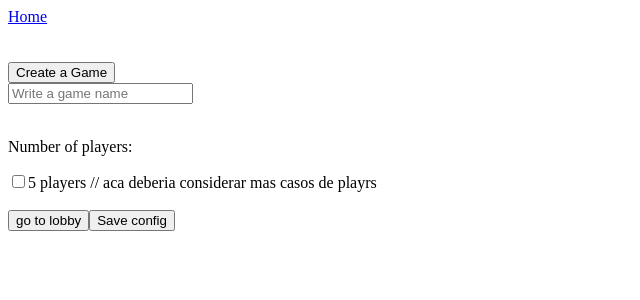
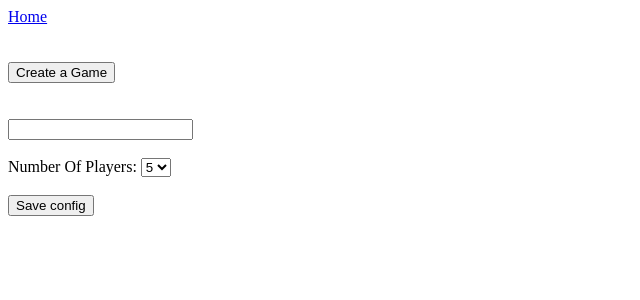
Before and after one commit to ExpectoAprobarum/FrontendSV, a React (Create React App) app: page / in a window 1280 px wide. Both pictures are taken after a click on the button "Create a Game". Shown: the top 300 px of the page, without its empty margins (0-640 px from the left). Built offline with nearby package versions, Linux system fonts and the light colour scheme; the HTML template or start-up script is replaced by a standard one.

Commit message:
redireccion a lobby hecha

```diff
--- a/package.json
+++ b/package.json
@@ -6,6 +6,8 @@
     "@testing-library/jest-dom": "^4.2.4",
     "@testing-library/react": "^9.5.0",
     "@testing-library/user-event": "^7.2.1",
+    "axios": "^0.20.0",
+    "link-react": "^3.0.0",
     "react": "^17.0.0",
     "react-dom": "^17.0.0",
     "react-router-dom": "^5.2.0",
--- /dev/null
+++ b/public/index.html
@@ -0,0 +1,43 @@
+<!DOCTYPE html>
+<html lang="en">
+  <head>
+    <meta charset="utf-8" />
+    <link rel="icon" href="%PUBLIC_URL%/favicon.ico" />
+    <meta name="viewport" content="width=device-width, initial-scale=1" />
+    <meta name="theme-color" content="#000000" />
+    <meta
+      name="description"
+      content="Web site created using create-react-app"
+    />
+    <link rel="apple-touch-icon" href="%PUBLIC_URL%/logo192.png" />
+    <!--
+      manifest.json provides metadata used when your web app is installed on a
+      user's mobile device or desktop. See https://developers.google.com/web/fundamentals/web-app-manifest/
+    -->
+    <link rel="manifest" href="%PUBLIC_URL%/manifest.json" />
+    <!--
+      Notice the use of %PUBLIC_URL% in the tags above.
+      It will be replaced with the URL of the `public` folder during the build.
+      Only files inside the `public` folder can be referenced from the HTML.
+
+      Unlike "/favicon.ico" or "favicon.ico", "%PUBLIC_URL%/favicon.ico" will
+      work correctly both with client-side routing and a non-root public URL.
+      Learn how to configure a non-root public URL by running `npm run build`.
+    -->
+    <title>React App</title>
+  </head>
+  <body>
+    <noscript>You need to enable JavaScript to run this app.</noscript>
+    <div id="root"></div>
+    <!--
+      This HTML file is a template.
+      If you open it directly in the browser, you will see an empty page.
+
+      You can add webfonts, meta tags, or analytics to this file.
+      The build step will place the bundled scripts into the <body> tag.
+
+      To begin the development, run `npm start` or `yarn start`.
+      To create a production bundle, use `npm run build` or `yarn build`.
+    -->
+  </body>
+</html>
--- a/src/App.js
+++ b/src/App.js
@@ -1,11 +1,12 @@
 import React, {Component} from 'react';
 //import { Provider } from 'react-redux';
 import PageCreateGame from'./components/PageCreateGame';
-import {BrowserRouter as Router, Route, Link, useHistory} from 'react-router-dom';
+import {BrowserRouter as Router, Route, Link} from 'react-router-dom';
 
 
 class App extends Component {
-  render(){
+
+    render(){
       return(
           <div className='App'>
               <Router>
@@ -13,11 +14,7 @@ class App extends Component {
                   <br></br>
                   <br></br>
                   <br></br>
-                  <Route exact path="/" render= { () => {
-                      return <div>
-                          < PageCreateGame/>
-                      </div>
-                  }} />
+                  <Route exact path="/" component={PageCreateGame} />
                   <Route path='/Lobby' render={() => {
                     return <h1>Lobby</h1>
                   }}/>
--- a/src/components/PageCreateGame.js
+++ b/src/components/PageCreateGame.js
@@ -1,22 +1,11 @@
 import React, {Component} from 'react';
 //import { connect } from 'react-redux';
 //import {reduxForm, Field} from 'redux-form';
-//import axios from 'axios';
+import axios from 'axios';
 //instalar esta libreria
-import {BrowserRouter as Router, Route, Link, useHistory} from 'react-router-dom';
+import { Redirect, useHistory} from 'react-router-dom';
 
 
-function LobbyButton() {
-    const history = useHistory();
-    function handleClick() {
-      history.push("/Lobby");
-    }
-    return (
-      <button type="button" onClick={handleClick}>
-        go to lobby
-      </button>
-    );
-  }
 
 class PageCreateGame extends Component {
     state = {
@@ -24,20 +13,32 @@ class PageCreateGame extends Component {
         numberplayers: 5,
         showMe: false,
     }
+    //esta funcion se encarga de hacer un post una vez apretado el boton.
     onSubmit = (e) => {
         e.preventDefault();
-        /*
-        axios.post('https://jsonplaceholder.typicode.com/todos', this.state).then(response => {
+        //esto es lo que voy a enviar al back
+        const infotosend ={
+        name: this.state.name,
+        numberplayers:this.state.numberplayers
+        };
+
+        console.log(this.state.name)
+        axios.post('https://jsonplaceholder.typicode.com/todos', {infotosend}).then(response => {
             console.log(response)
+        if(response.status === 201){
+            //aca deberia hacer algo si esta todo bien(?)
+            window.location = "/Lobby";
+           }
         })
         .catch(error => {
             console.log(error)
-        })*/
+        })
     }
     onChange = (e) => {
         this.setState({
-            name: e.target.value
+            [e.target.name]: e.target.value
         })
+
     }
     showmetheElement = () => {
         this.setState({
@@ -48,30 +49,38 @@ class PageCreateGame extends Component {
     render(){
         return(
             <div>
-            <button onClick={this.showmetheElement}>Create a Game</button>
-
+           <button onClick={this.showmetheElement}>Create a Game</button>
            { this.state.showMe ?
             <div className='Example'>
                 <div>
                     <form onSubmit={this.onSubmit}>
+                        <br />
+                        <br />
                         <input
                         type='text'
-                        placeholder='Write a game name'
+                        name="name"
                         onChange={this.onChange}
                         value ={this.state.name}/>
                             <br/>
                             <br/>
-                        <p>Number of players:</p>
-
-                        <input type='checkbox'/>5 players  // aca deberia considerar mas casos de playrs
-                            <br/>
-                            <br/>
-                        <LobbyButton/>
+                            <label>Number Of Players: </label>
+                            <select
+                                name="numberplayers"
+                                value={this.state.number}
+                                onChange={this.onChange}
+                                >
+                                <option value="5">5</option>
+                                <option value="7">7</option>
+                                <option value="9">9</option>
+                            </select>
+                            <br />
+                            <br />
                         <button tpye ='submit'>Save config</button>
                     </form>
                 </div>
             </div>
-            : <h1></h1>
+            :
+            <p></p>
             }
             </div>
 
```
Also changed, not shown: src/components/PrincipalPage.js (added, +23 -0 lines), 1 other file (tests, documents, lock files or other folders).
